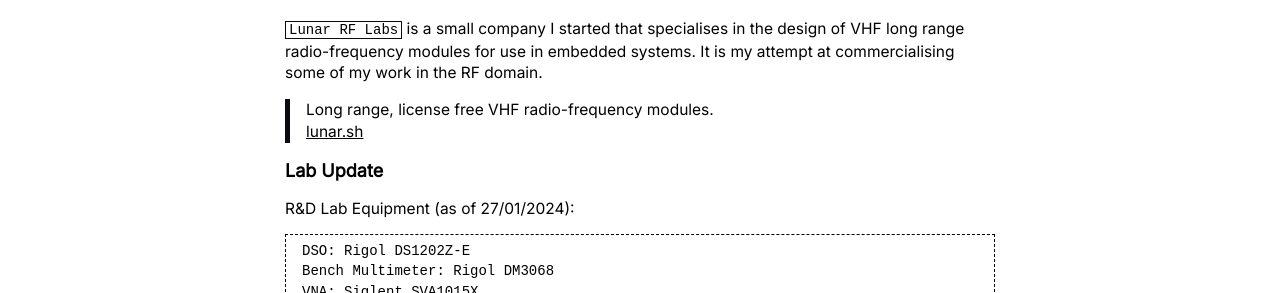
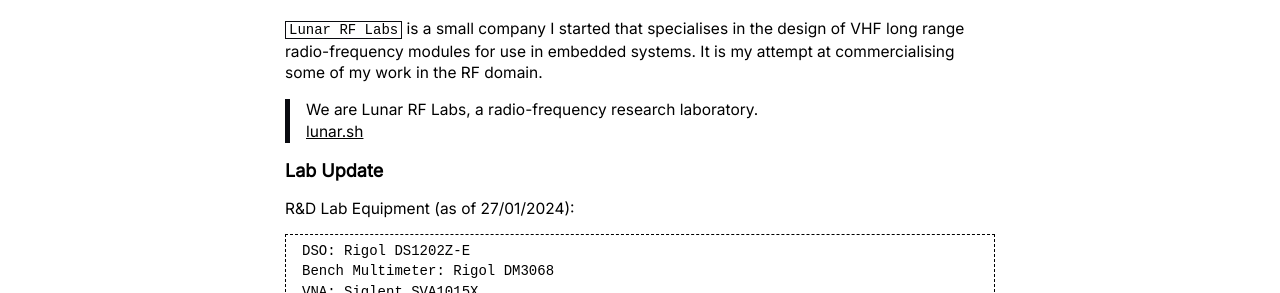
Before and after one commit to microstub/microstub.github.io, a Jekyll site: the page built from about.md, in a window 1280 px wide and 900 px high, scrolled down 910 px. Shown: the part 160-453 px from the top of the window. Built offline with Jekyll 4.4.1, drawn with Linux system fonts in a browser that asks for light colours; comment, search, counter and statistics services are not loaded.

Commit message:
journal: update about.md

```diff
--- a/about.md
+++ b/about.md
@@ -51,7 +51,7 @@
 systems. It is my attempt at commercialising some of my work in the
 RF domain.
 
-> Long range, license free VHF radio-frequency modules. <br>
+> We are Lunar RF Labs, a radio-frequency research laboratory. <br>
 [lunar.sh](https://lunar.sh)
 
 # Lab Update
```
